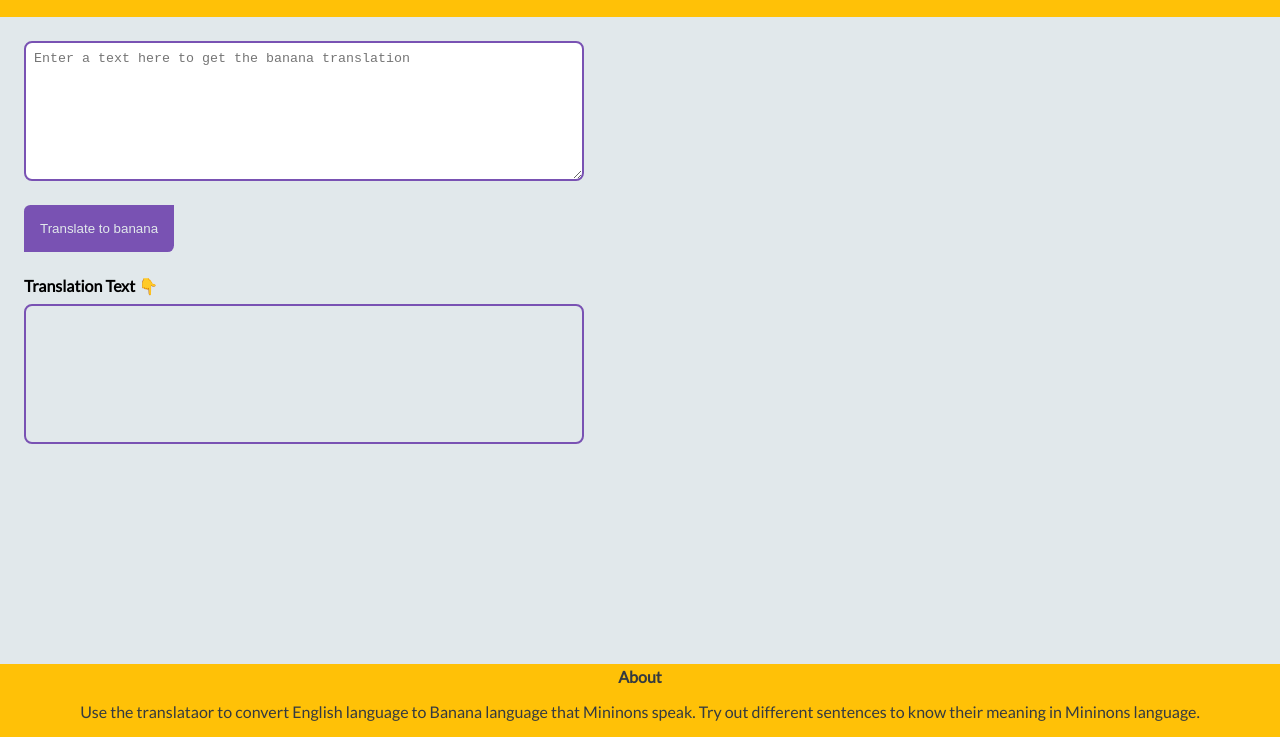
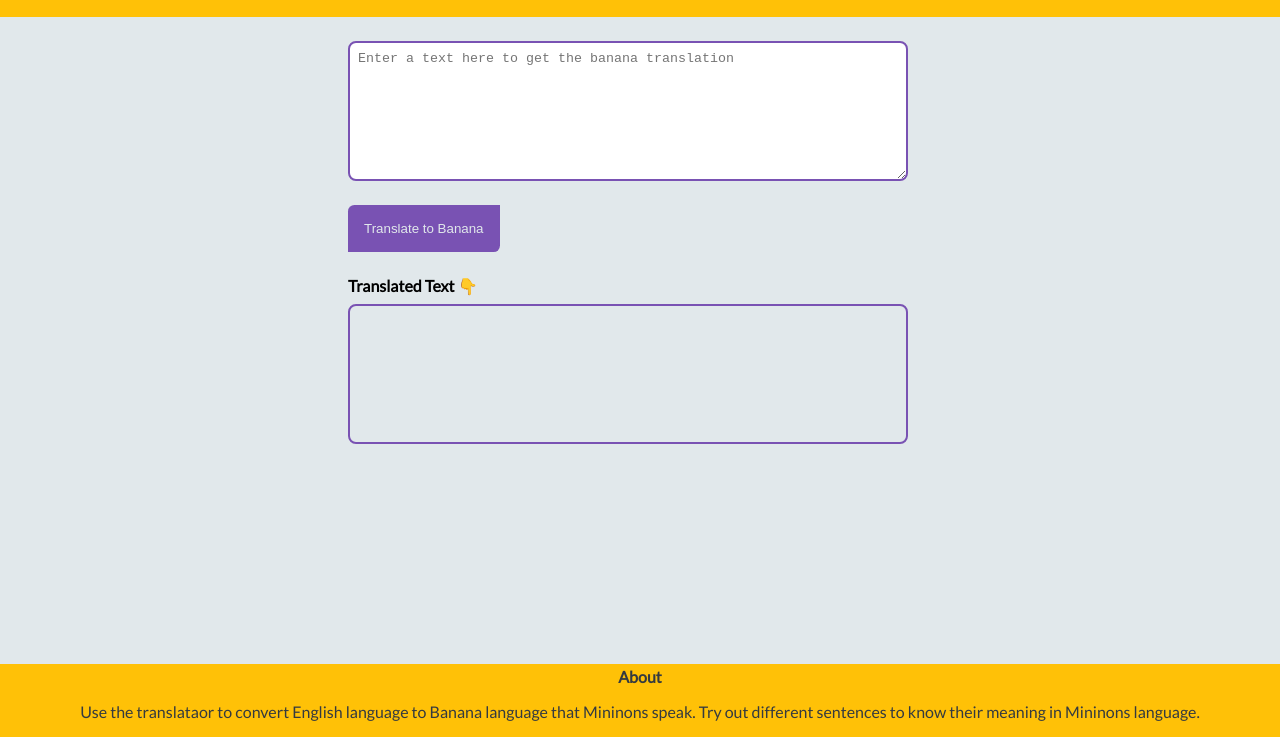
Before and after one commit to anshulraheja/levelZero_markSix, a website built with Parcel: page index.html in a window 1280 px wide. Shown: the part 63-800 px from the top of the page. Built offline with nearby package versions, Linux system fonts and the light colour scheme.

Commit message:
style: center align main section

```diff
--- a/index.html
+++ b/index.html
@@ -20,8 +20,8 @@
         id="txt-input"
         placeholder="Enter a text here to get the banana translation"
       ></textarea>
-      <button id="btn-translate">Translate to banana</button>
-      <h4>Translation Text 👇</h4>
+      <button id="btn-translate">Translate to Banana</button>
+      <h4>Translated Text 👇</h4>
       <div id="div-output"></div>
     </div>
 
--- a/styles.css
+++ b/styles.css
@@ -29,6 +29,7 @@ nav > h1 {
 .main {
   padding: 1rem;
   max-width: 600px;
+  margin: auto;
 }
 .main > h4 {
   margin: 0.5rem;
```
